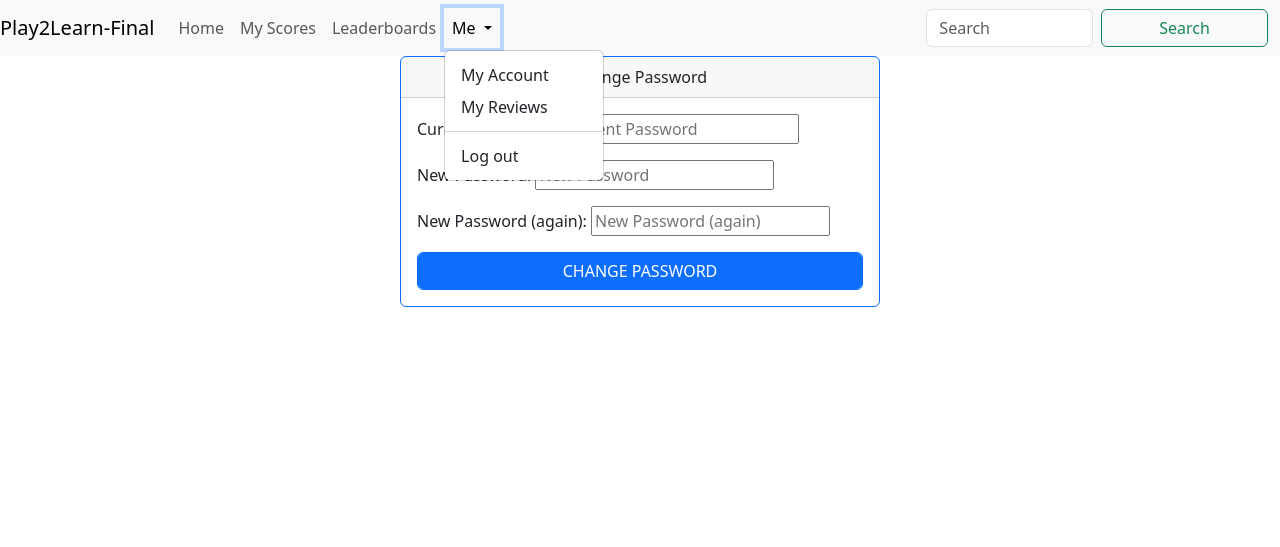
After one commit to nmourit/play2learn-final, a Django app: page /account/password/change/ in a window 1280 px wide, after a click on "Me". The commit adds this page. Shown: the top 547 px of the page. Run offline with Django 4.2, Linux system fonts and the light colour scheme; the visitor is signed in with stand-in values (Sample User, id 1); some libraries are stand-ins or nearby versions.

Commit message:
edited users app

```diff
--- a/play2learn/urls.py
+++ b/play2learn/urls.py
@@ -9,6 +9,7 @@ urlpatterns = [
     path("admin/", admin.site.urls),
 
     # User Management
+    path("account/", include("users.urls")),
     path("account/", include("allauth.urls")),
 
     # Local Apps
--- a/reviews/views.py
+++ b/reviews/views.py
@@ -21,7 +21,7 @@ class ReviewCreateView(SuccessMessageMixin, LoginRequiredMixin, CreateView):
 
 class ReviewDeleteView(UserPassesTestMixin, DeleteView):
     model = Review
-    success_message = 'Review Deleted'
+    success_url = reverse_lazy('reviews:list')
 
     def delete(self, request, *args, **kwargs):
         result = super().delete(request, *args, **kwargs)
--- a/templates/_base_vue.html
+++ b/templates/_base_vue.html
@@ -8,6 +8,7 @@
 <!-- Bootstrap CSS CDN-->
 <link href="https://cdn.jsdelivr.net/npm/bootstrap@5.3.2/dist/css/bootstrap.min.css" rel="stylesheet" integrity="sha384-T3c6CoIi6uLrA9TneNEoa7RxnatzjcDSCmG1MXxSR1GAsXEV/Dwwykc2MPK8M2HN" crossorigin="anonymous">
 <link rel="stylesheet" href="{% static 'css/main.css' %}">
+<script src="https://kit.fontawesome.com/1dfc30c977.js" crossorigin="anonymous"></script>
 <script defer src="http://localhost:8080/js/chunk-vendors.js"></script><script defer src="http://localhost:8080/js/app.js"></script>
 </head>
 <body>
--- /dev/null
+++ b/templates/account/password_change.html
@@ -0,0 +1,17 @@
+{% extends "_base_vue.html" %}
+{% load crispy_forms_tags %}
+
+{% block title %}Change Password{% endblock title %}
+
+{% block main %}
+	<div class="card border-primary m-auto mb-3" style="max-width: 30rem">
+		<div class="card-header text-center">Change Password</div>
+		<div class="card-body">
+			<form method="post" action="{% url 'account_change_password' %}">
+				{% csrf_token %}
+				{{ form|crispy }}
+				<button class="form-control btn btn-primary">CHANGE PASSWORD</button>
+			</form>
+		</div>
+	</div>
+{% endblock %}
--- a/users/models.py
+++ b/users/models.py
@@ -1,5 +1,11 @@
 from django.contrib.auth.models import AbstractUser
 from django.db import models
+from django.urls import reverse
 
 class CustomUser(AbstractUser):
-    pass
+    dob = models.DateField(
+        verbose_name="Date of Birth", null=True, blank=True
+    )
+
+    def get_absolute_url(self):
+        return reverse('my-account')
--- /dev/null
+++ b/users/urls.py
@@ -0,0 +1,11 @@
+from django.urls import path
+
+from .views import CustomPasswordChangeView, MyAccountPageView
+
+urlpatterns = [
+    path(
+        "password/change/", CustomPasswordChangeView.as_view(),
+        name="account_change_password"
+    ),
+    path('my-account/', MyAccountPageView.as_view(), name='my-account')
+]
--- a/users/views.py
+++ b/users/views.py
@@ -1,3 +1,21 @@
-from django.shortcuts import render
+from django.contrib.auth import get_user_model
+from django.contrib.auth.mixins import LoginRequiredMixin
+from django.contrib.messages.views import SuccessMessageMixin
+from django.urls import reverse_lazy
+from django.views.generic import UpdateView
 
-# Create your views here.
+from allauth.account.views import PasswordChangeView
+
+from .forms import CustomUserChangeForm
+
+class CustomPasswordChangeView(LoginRequiredMixin, PasswordChangeView):
+    success_url = reverse_lazy('my-account')
+
+class MyAccountPageView(SuccessMessageMixin, LoginRequiredMixin, UpdateView):
+    model = get_user_model()
+    form_class = CustomUserChangeForm
+    success_message = 'Update Successful'
+    template_name = 'account/my_account.html'
+
+    def get_object(self):
+        return self.request.user
```
Also changed, not shown: templates/account/my_account.html (added, +20 -0 lines), users/forms.py (added, +31 -0 lines), users/migrations/0002_customuser_dob.py (added).
